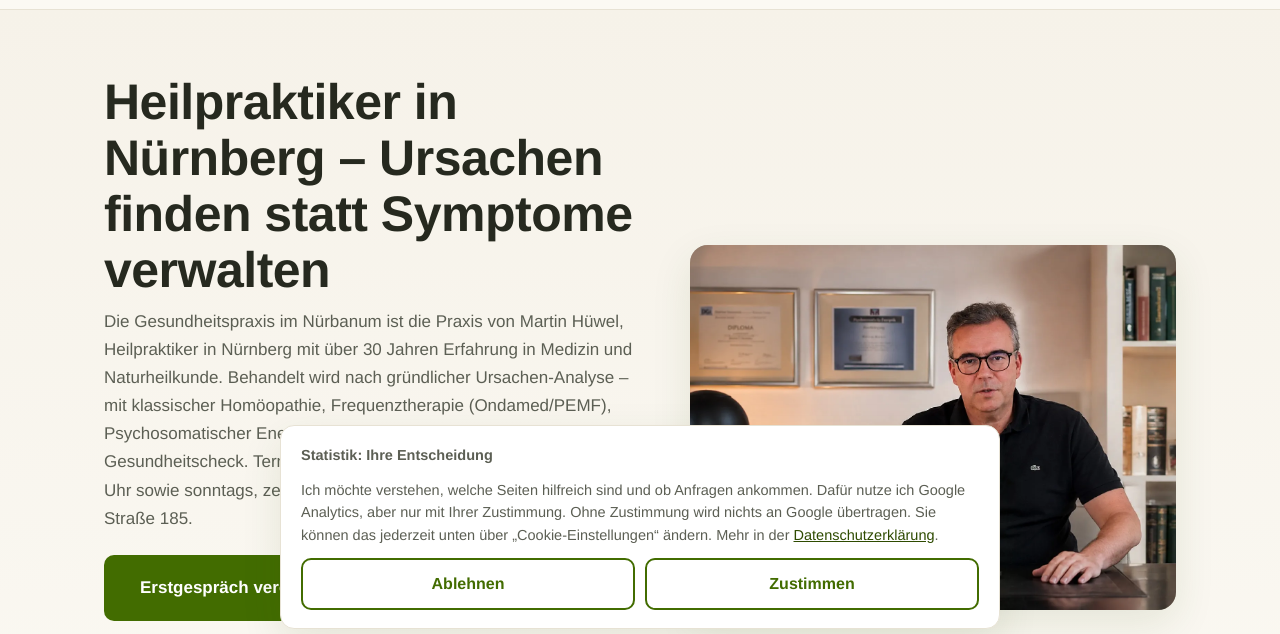
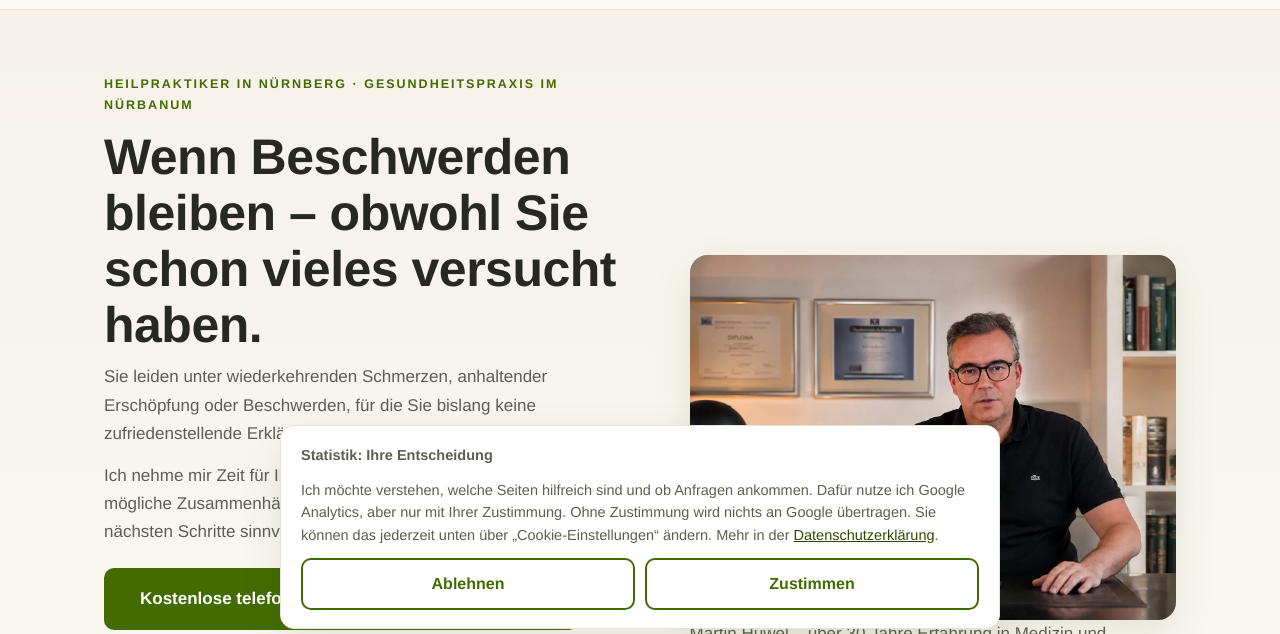
Before and after one commit to martin741studio/martihuewel, a plain HTML site: page index.html in a window 1280 px wide. Shown: the part 155-789 px from the top of the page. Drawn offline with Linux system fonts and the light colour scheme.

Commit message:
Text im oberen Bereich der Startseite aktualisieren

```diff
--- a/index.html
+++ b/index.html
@@ -106,10 +106,12 @@
 <!-- HERO -->
 <div class="hero"><div class="wrap">
   <div>
-    <h1>Heilpraktiker in Nürnberg – Ursachen finden statt Symptome verwalten</h1>
-    <p>Die Gesundheitspraxis im Nürbanum ist die Praxis von Martin Hüwel, Heilpraktiker in Nürnberg mit über 30 Jahren Erfahrung in Medizin und Naturheilkunde. Behandelt wird nach gründlicher Ursachen-Analyse – mit klassischer Homöopathie, Frequenztherapie (Ondamed/PEMF), Psychosomatischer Energetik und einem strukturierten Gesundheitscheck. Termine gibt es Montag bis Samstag von 8 bis 20 Uhr sowie sonntags, zentral in der Nürnberger Südstadt, Allersberger Straße 185.</p>
+    <span class="eyebrow">HEILPRAKTIKER IN NÜRNBERG · GESUNDHEITSPRAXIS IM NÜRBANUM</span>
+    <h1>Wenn Beschwerden bleiben – obwohl Sie schon vieles versucht haben.</h1>
+    <p>Sie leiden unter wiederkehrenden Schmerzen, anhaltender Erschöpfung oder Beschwerden, für die Sie bislang keine zufriedenstellende Erklärung gefunden haben?</p>
+    <p>Ich nehme mir Zeit für Ihre gesundheitliche Vorgeschichte, betrachte mögliche Zusammenhänge und bespreche mit Ihnen, welche nächsten Schritte sinnvoll sein können.</p>
     <div class="hero-cta">
-      <a class="btn btn-lg" href="#buchung">Erstgespräch vereinbaren</a>
+      <a class="btn btn-lg" href="#buchung">Kostenlose telefonische Erstinformation anfragen</a>
       <a class="btn btn-ghost btn-lg" href="tel:+499116007651">☎ 0911 6007651</a>
     </div>
     <p>
@@ -123,8 +125,11 @@
     </p>
     <p class="small">Für Terminabsprachen und allgemeine Fragen.<br>Bitte senden Sie keine Gesundheitsdaten.</p>
   </div>
-  <div class="hero-img">
-    <img fetchpriority="high" width="1920" height="1057" src="assets/images/hero-martin-huewel.webp" alt="Heilpraktiker Martin Hüwel in seiner Gesundheitspraxis im Nürbanum, Nürnberg">
+  <div>
+    <div class="hero-img">
+      <img fetchpriority="high" width="1920" height="1057" src="assets/images/hero-martin-huewel.webp" alt="Heilpraktiker Martin Hüwel in seiner Gesundheitspraxis im Nürbanum, Nürnberg">
+    </div>
+    <p class="small">Martin Hüwel – über 30 Jahre Erfahrung in Medizin und Naturheilkunde</p>
   </div>
 </div></div>
 
```
